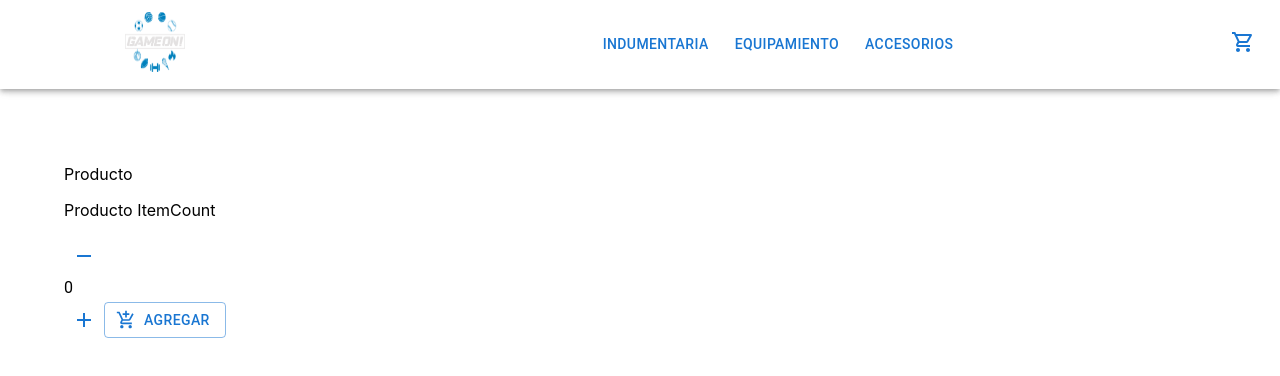
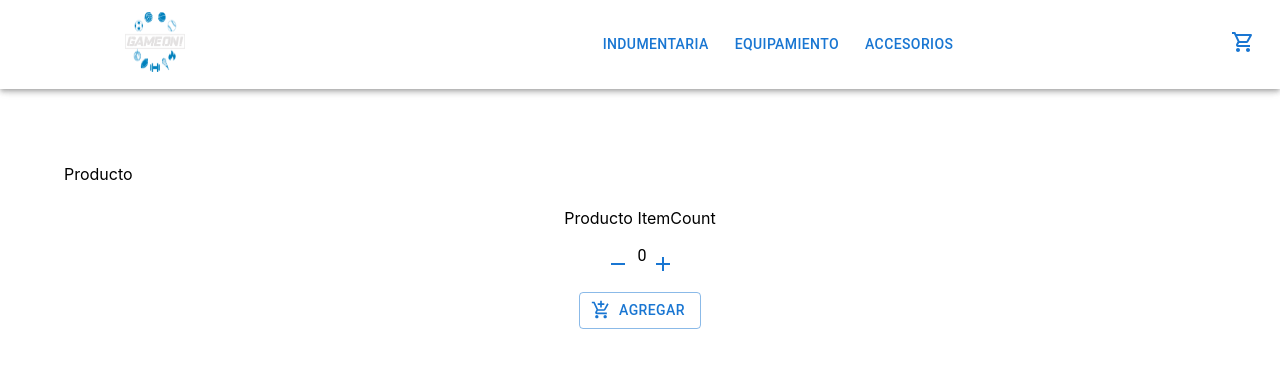
Before and after one commit to marioa1105/ecommerceReact, a React (Create React App) app in the folder ecommerce-react/: page / in a window 1280 px wide. Shown: the top 376 px of the page. Built offline with nearby package versions, Linux system fonts and the light colour scheme.

Commit message:
desafio_Contador_con_boton

```diff
--- a/ecommerce-react/src/components/ItemCount/ItemCount.css
+++ b/ecommerce-react/src/components/ItemCount/ItemCount.css
@@ -1,5 +1,11 @@
+div
+{
+    justify-content: space-between;
+}
 .container-control{
+
     display: flex;
-    align-items: center;
-    border: 10;
 }
+.count-control{
+    width: 5px;
+}
--- a/ecommerce-react/src/components/ItemCount/ItemCount.js
+++ b/ecommerce-react/src/components/ItemCount/ItemCount.js
@@ -1,35 +1,50 @@
-import React, {useState} from 'react'
+import React, { useState } from 'react'
 import IconButton from '@mui/material/IconButton'
 import AddOutlinedIcon from '@mui/icons-material/AddOutlined';
 import RemoveOutlinedIcon from '@mui/icons-material/RemoveOutlined';
 import AddShoppingCartIcon from '@mui/icons-material/AddShoppingCart';
 import Button from '@mui/material/Button'
-import { Typography } from '@mui/material';
+import { ButtonGroup, Typography } from '@mui/material';
 import './ItemCount.css'
+import Grid from '@mui/material/Grid'
+import Box from '@mui/material/Box'
 
-const ItemCount = ({stock}) => {
+const ItemCount = ({ stock }) => {
     const [count, setCount] = useState(0);
 
-    const onAdd = () =>{
+    const onAdd = () => {
         count < stock && setCount(count + 1)
     }
-    const onRemove = () =>{
+    const onRemove = () => {
         count > 0 && setCount(count - 1)
     }
-    return(
-        <div>
+    return (
+        <Box
+            sx={{
+                display: 'flex',
+                flexDirection: 'column',
+                alignItems: 'center',
+                '& > *': {
+                    m: 1,
+                },
+            }}
+        >
             <p>Producto ItemCount </p>
-            <IconButton color="primary" onClick={onRemove}>
-                <RemoveOutlinedIcon/>
-            </IconButton>
-            <Typography> {count} </Typography>
-            <IconButton color="primary" onClick={onAdd}>
-                <AddOutlinedIcon/>
-            </IconButton>
+            <ButtonGroup variant="outlined" aria-label="outlined button group">
+                <IconButton color="primary" onClick={onRemove}>
+                    <RemoveOutlinedIcon />
+                </IconButton>
+
+                <Typography className="count-control" > {count} </Typography>
+
+                <IconButton color="primary" onClick={onAdd}>
+                    <AddOutlinedIcon />
+                </IconButton>
+            </ButtonGroup>
             <Button variant="outlined" startIcon={<AddShoppingCartIcon />}>
                 Agregar
             </Button>
-        </div>
+        </Box>
 
     );
 }
```
